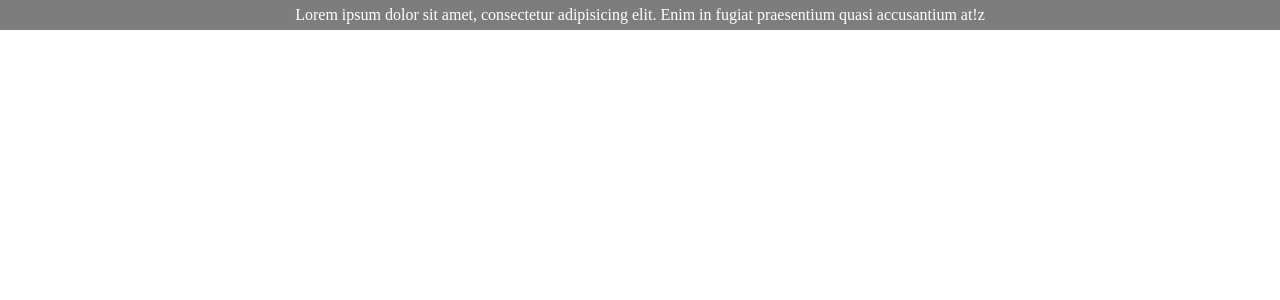
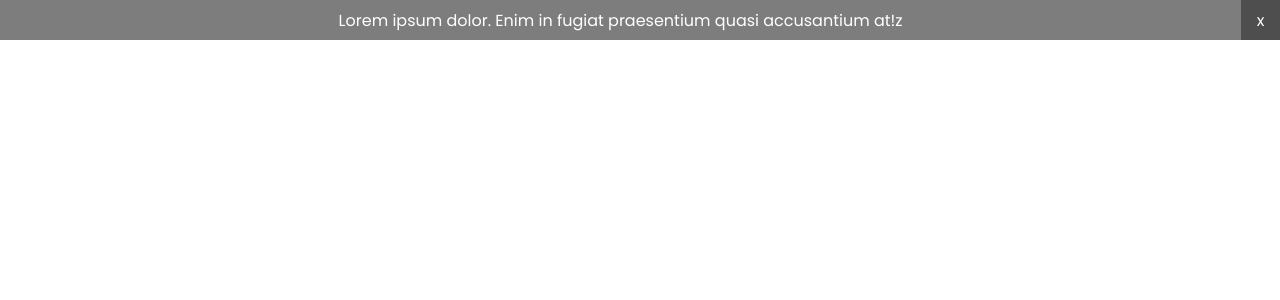
Before and after one commit to marizoo/agency-website, a React (Create React App) app: page / in a window 1280 px wide. Shown: the top 300 px of the page. Built offline with nearby package versions, Linux system fonts and the light colour scheme.

Commit message:
components: Announcement.jsx > Done

```diff
--- a/public/index.html
+++ b/public/index.html
@@ -6,10 +6,19 @@
   <meta name="viewport" content="width=device-width, initial-scale=1" />
   <meta name="description" content="Web site created using create-react-app" />
   <link rel="icon" type="image/x-icon" href="./assets/duck-orange.png">
-
+  <link rel="preconnect" href="https://fonts.googleapis.com">
+<link rel="preconnect" href="https://fonts.gstatic.com" crossorigin>
+<link href="https://fonts.googleapis.com/css2?family=Poppins:wght@100;200;300;400;500;600;700;800;900&display=swap" rel="stylesheet">
+<link rel="preconnect" href="https://fonts.googleapis.com">
+<link rel="preconnect" href="https://fonts.gstatic.com" crossorigin>
+<link href="https://fonts.googleapis.com/css2?family=Satisfy&display=swap" rel="stylesheet">
   <style>
     * {
       margin: 0;
+      padding: 0;
+      font-family: 'Poppins', sans-serif;
+      box-sizing: border-box;
+      /* font-family: 'Satisfy', cursive; */
     }
   </style>
   <title>React App</title>
--- a/src/components/Announcement.jsx
+++ b/src/components/Announcement.jsx
@@ -3,23 +3,46 @@ import styled from 'styled-components'
 import { mainColor, mobile } from '../globalStyle'
 
 const Container = styled.div`
-height: 30px;
+height: 40px;
 width: 100vw;
 background-color: ${mainColor};
+display: flex;
+justify-content: space-between;
+align-items: center;
+`
+
+const TextContainer = styled.div`
+width: 100%;
 display: flex;
 justify-content: center;
 align-items: center;
 `
 
-const Text = styled.div`
+const Text = styled.p`
+color: white;
+`
+
+const Close = styled.div`
+justify-self: end;
+height: 100%;
+width: 40px;
+display: flex;
+justify-content: center;
+align-items: center;
+background-color: #4e4e4e;
 color: white;
 `
 
 const Announcement = () => {
     return (
+
         <Container>
-            <Text>Lorem ipsum dolor sit amet, consectetur adipisicing elit. Enim in fugiat praesentium quasi accusantium at!z</Text>
+            <TextContainer>
+                <Text>Lorem ipsum dolor. Enim in fugiat praesentium quasi accusantium at!z</Text>
+            </TextContainer>
+            <Close>x</Close>
         </Container>
+
     )
 }
 
```
